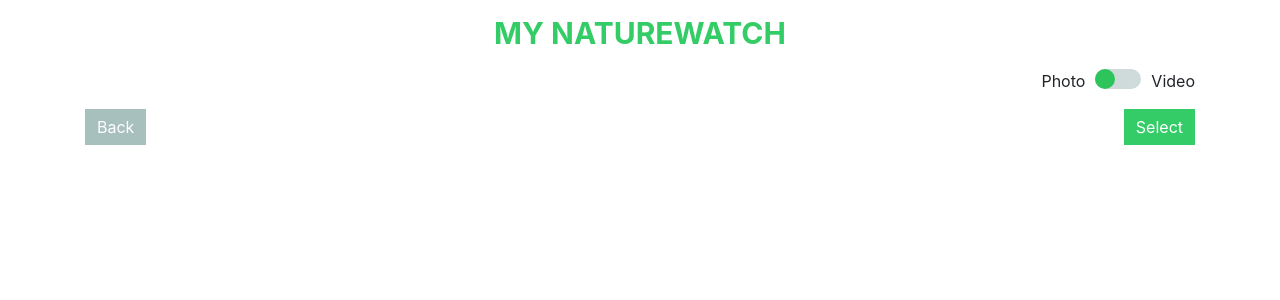
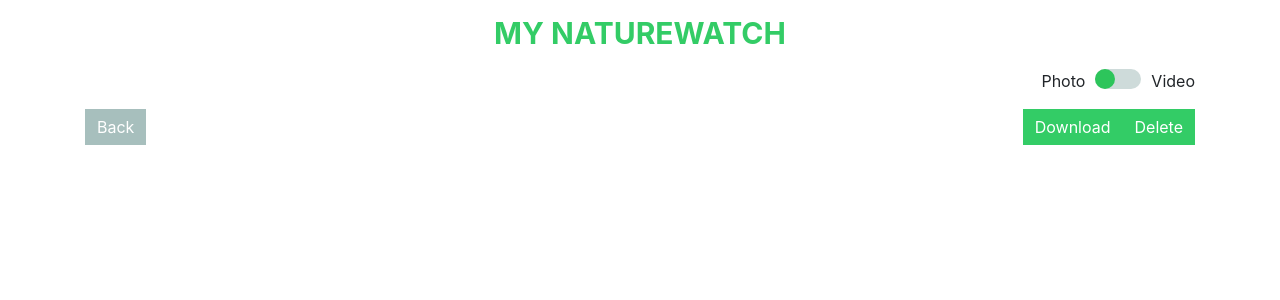
Before and after one commit to interactionresearchstudio/NaturewatchCameraServer, a React (Create React App) app in the folder naturewatch_camera_server/static/client/: page /gallery in a window 1280 px wide. Shown: the top 300 px of the page. Built offline with nearby package versions, Linux system fonts and the light colour scheme; no server answers.

Commit message:
frontend for download all

```diff
--- a/naturewatch_camera_server/static/client/package.json
+++ b/naturewatch_camera_server/static/client/package.json
@@ -8,6 +8,7 @@
     "@material-ui/icons": "^4.2.1",
     "axios": "^0.19.0",
     "bootstrap": "^4.3.1",
+    "js-file-download": "^0.4.12",
     "prop-types": "^15.7.2",
     "react": "^16.8.6",
     "react-bootstrap": "^1.0.0-beta.9",
--- a/naturewatch_camera_server/static/client/src/gallery/ContentSelect.js
+++ b/naturewatch_camera_server/static/client/src/gallery/ContentDelete.js
@@ -3,7 +3,7 @@
 import {isBrowser} from 'react-device-detect';
 import PropTypes from 'prop-types';
 
-class ContentSelect extends React.Component {
+class ContentDelete extends React.Component {
     constructor(props) {
         super(props);
         this.state = {
@@ -25,7 +25,7 @@
 
     renderSelectButton() {
         return(
-            <Button variant="primary" onClick={this.props.onSelectStart}>Select</Button>
+            <Button variant="primary" onClick={() => {this.props.onSelectStart('delete')}}>Delete</Button>
         );
     }
 
@@ -63,7 +63,7 @@
         return(
             <ButtonGroup aria-label="delete">
                 <Button variant="primary" onClick={this.onDeleteAll}>{this.state.deleteAllText}</Button>
-                <Button variant="primary" onClick={this.onDelete}>Delete</Button>
+                <Button variant="primary" onClick={this.onDelete}>Delete Selected</Button>
                 <Button variant="primary" onClick={this.onClearSelection}>Cancel</Button>
             </ButtonGroup>
         );
@@ -78,7 +78,7 @@
     }
 }
 
-ContentSelect.propTypes = {
+ContentDelete.propTypes = {
     isSelectActive: PropTypes.bool.isRequired,
     onSelectStart: PropTypes.func.isRequired,
     onDelete: PropTypes.func.isRequired,
@@ -86,4 +86,4 @@
     onClearSelection: PropTypes.func.isRequired
 };
 
-export default ContentSelect;
+export default ContentDelete;
--- /dev/null
+++ b/naturewatch_camera_server/static/client/src/gallery/ContentDownload.js
@@ -0,0 +1,48 @@
+import React from 'react';
+import { Button, ButtonGroup } from 'react-bootstrap';
+import PropTypes from 'prop-types';
+
+class ContentDownload extends React.Component {
+    renderButtons() {
+        if (this.props.isSelectActive) {
+            return this.renderDownloadButtons();
+        }
+        else {
+            return this.renderDownloadButton();
+        }
+    }
+
+    renderDownloadButton() {
+        return(
+            <Button variant="primary" onClick={() => {this.props.onSelectStart('download')}}>Download</Button>
+        );
+    }
+
+    renderDownloadButtons() {
+        return(
+            <ButtonGroup aria-label="download">
+                <Button variant="primary" onClick={this.props.onDownloadAll}>Download All</Button>
+                <Button variant="primary" onClick={this.props.onDownload}>Download Selected</Button>
+                <Button variant="primary" onClick={this.props.onClearSelection}>Cancel</Button>
+            </ButtonGroup>
+        );
+    }
+
+    render() {
+        return(
+            <div className="content-select">
+                {this.renderButtons()}
+            </div>
+        );
+    }
+}
+
+ContentDownload.propTypes = {
+    isSelectActive: PropTypes.bool.isRequired,
+    onSelectStart: PropTypes.func.isRequired,
+    onDownload: PropTypes.func.isRequired,
+    onDownloadAll: PropTypes.func.isRequired,
+    onClearSelection: PropTypes.func.isRequired
+};
+
+export default ContentDownload;
--- a/naturewatch_camera_server/static/client/src/gallery/GalleryComponent.js
+++ b/naturewatch_camera_server/static/client/src/gallery/GalleryComponent.js
@@ -1,12 +1,13 @@
 import React from 'react';
 import {Container, Row, Col} from 'react-bootstrap';
 import { Link } from 'react-router-dom';
-//import Gallery from 'react-grid-gallery';
 import axios from 'axios';
+import FileDownload from 'js-file-download';
 import Header from '../common/Header';
 import ContentTypeSelector from './ContentTypeSelector';
-import ContentSelect from './ContentSelect';
+import ContentDelete from './ContentDelete';
 import GalleryGrid from './GalleryGrid';
+import ContentDownload from "./ContentDownload";
 
 class GalleryComponent extends React.Component {
     constructor(props, context) {
@@ -17,13 +18,17 @@
         this.onSelectStart = this.onSelectStart.bind(this);
         this.onDelete = this.onDelete.bind(this);
         this.onDeleteAll = this.onDeleteAll.bind(this);
+        this.onDownload = this.onDownload.bind(this);
+        this.onDownloadAll = this.onDownloadAll.bind(this);
         this.onClearSelection = this.onClearSelection.bind(this);
         this.onContentSelect = this.onContentSelect.bind(this);
+        this.downloadPaths = this.downloadPaths.bind(this);
 
         this.state = {
             content: [],
             showingVideos: false,
-            isSelectActive: false
+            isSelectActive: false,
+            selectType: "none"
         }
 
     }
@@ -94,9 +99,9 @@
         }
     }
 
-    onSelectStart() {
+    onSelectStart(type) {
         this.setState({
-            isSelectActive: true
+            selectType: type
         });
     }
 
@@ -133,9 +138,48 @@
 
     }
 
+    onDownloadAll() {
+        axios({
+            url: this.state.showingVideos ? '/data/download/videos.zip' : '/data/download/photos.zip',
+            method: 'GET',
+            responseType: 'blob'
+        }).then((res) => {
+                FileDownload(res.data, this.state.showingVideos ? 'videos.zip' : 'photos.zip');
+                console.log("Downloaded all content.");
+        });
+    }
+
+    onDownload() {
+        let tempContent = this.state.content;
+        let paths = [];
+        tempContent.forEach((c) => {
+            if (c.selected)
+                paths.push(c.src.substr(c.src.lastIndexOf('/') + 1));
+        });
+        console.log(paths);
+        this.downloadPaths(paths);
+    }
+
+    downloadPaths(paths) {
+        axios({
+            url: this.state.showingVideos ? '/data/download/videos.zip' : '/data/download/photos.zip',
+            method: 'POST',
+            responseType: 'blob',
+            headers: {
+                'Content-Type': 'application/json'
+            },
+            data: {
+                paths: paths
+            }
+        }).then((res) => {
+            FileDownload(res.data, this.state.showingVideos ? 'videos.zip' : 'photos.zip');
+            console.log("Downloaded content.");
+        });
+    }
+
     onClearSelection() {
         this.setState({
-            isSelectActive: false
+            selectType: 'none'
         }, () => {
             if (this.state.showingVideos) {
                 this.getVideos();
@@ -179,12 +223,19 @@
                         <Link to="/" className="btn btn-secondary">Back</Link>
                     </Col>
                     <Col xs={6}>
-                        <ContentSelect
+                        <ContentDelete
                             onSelectStart={this.onSelectStart}
                             onDelete={this.onDelete}
                             onDeleteAll={this.onDeleteAll}
                             onClearSelection={this.onClearSelection}
-                            isSelectActive={this.state.isSelectActive}
+                            isSelectActive={this.state.selectType === 'delete'}
+                        />
+                        <ContentDownload
+                            isSelectActive={this.state.selectType === 'download'}
+                            onSelectStart={this.onSelectStart}
+                            onDownload={this.onDownload}
+                            onDownloadAll={this.onDownloadAll}
+                            onClearSelection={this.onClearSelection}
                         />
                     </Col>
                 </Row>
@@ -193,7 +244,7 @@
                         <GalleryGrid
                             content={this.state.content}
                             onContentClick={this.onContentSelect}
-                            isSelectActive={this.state.isSelectActive}
+                            isSelectActive={this.state.selectType !== 'none'}
                         />
                     </Col>
                 </Row>
```
